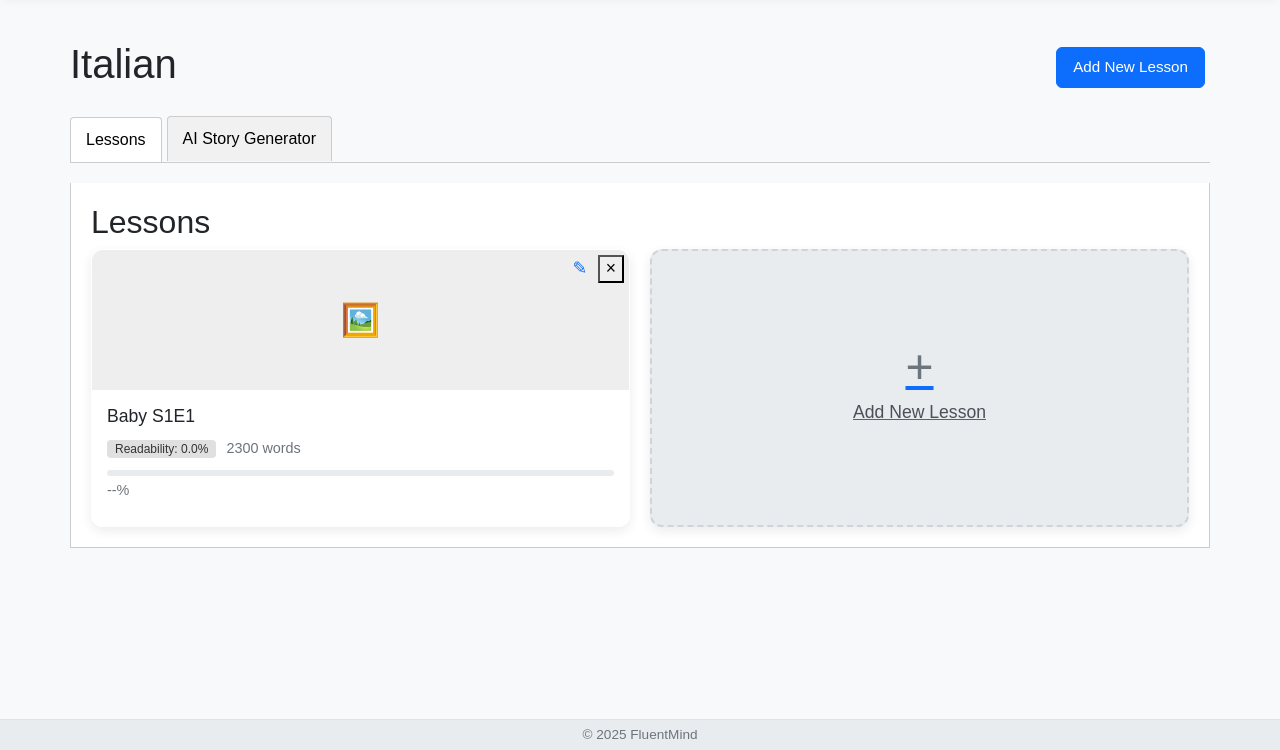
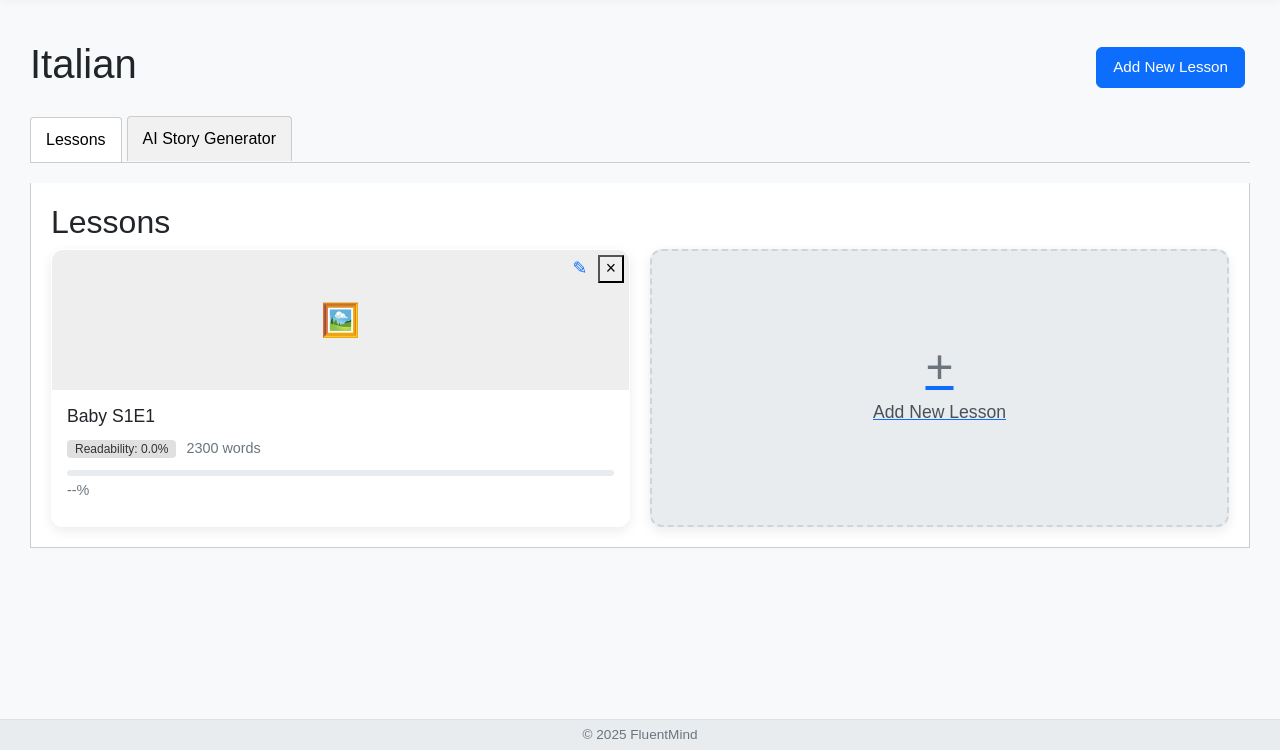
Before and after one commit to NeptuneGod1/FluentMind, a Flask app: page /language/Italian in a window 1280 px wide. Shown: the part 50-800 px from the top of the page. Run offline with Flask 3, Linux system fonts and the light colour scheme; data comes from the database, SQL or seed files in the repository.

Commit message:
Add files via upload

```diff
--- a/templates/language_lessons.html
+++ b/templates/language_lessons.html
@@ -3,7 +3,7 @@
 {% block title %}{{ language_name }} Lessons - FluentMind{% endblock %}
 
 {% block content %}
-<div class="language-lessons-content" style="padding: 30px; max-width: 1200px; margin: 0 auto;">
+<div class="language-lessons-content" style="padding: 30px; max-width: 1600px; margin: 0 auto;">
     <div class="page-header" style="display: flex; justify-content: space-between; align-items: center; margin-bottom: 20px;">
         <h1>{{ language_name }}</h1>
         <a href="{{ url_for('add_lesson_form', lang_id=language_id) }}" class="btn btn-primary">Add New Lesson</a>
```
